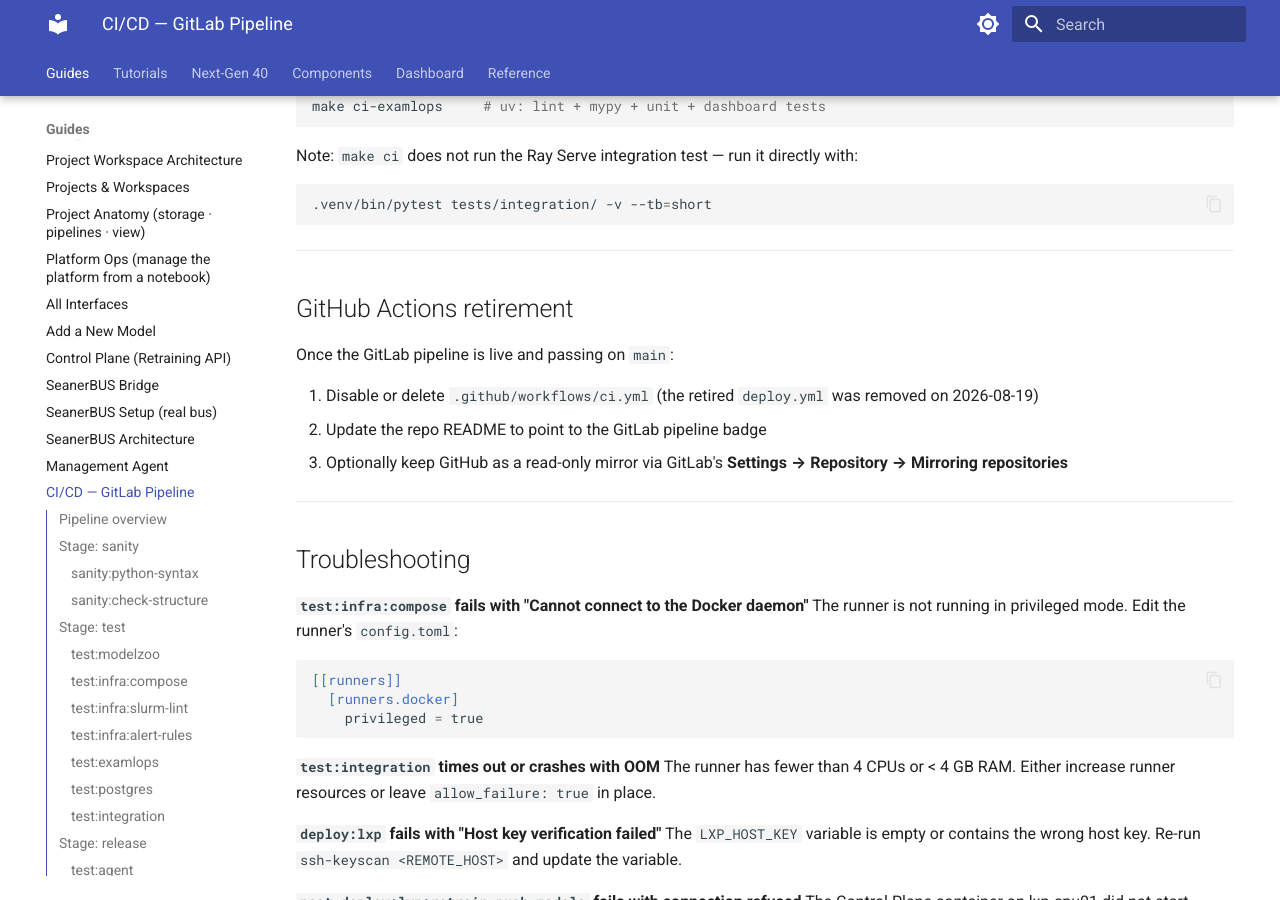
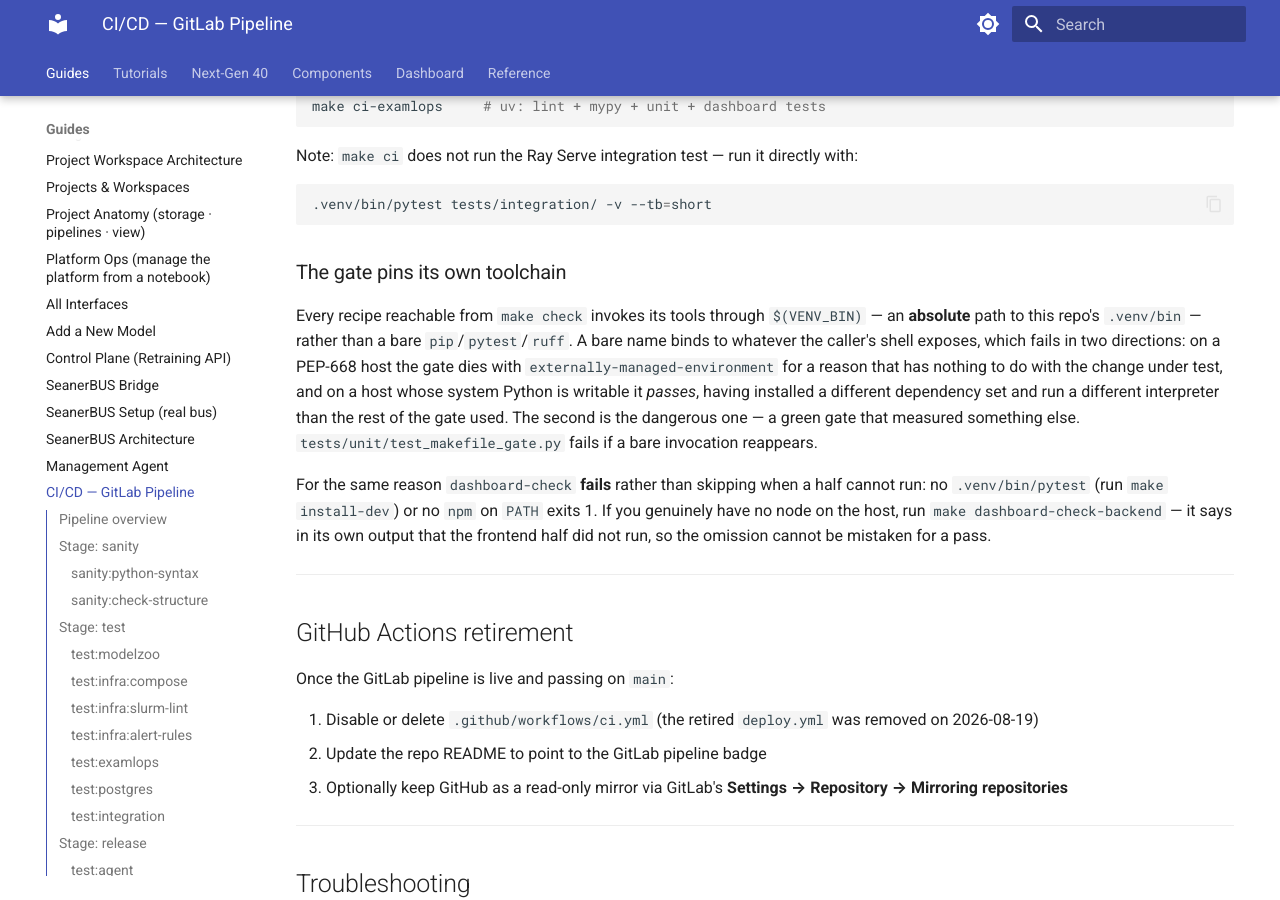
Before and after one commit to MSKazemi/ExaMLOps, an MkDocs documentation site: the page built from docs/guides/cicd.md, in a window 1280 px wide and 900 px high, scrolled down 10273 px. Built offline with MkDocs 1.6.1 and Material for MkDocs 9.7.7, drawn with Linux system fonts in a browser that asks for light colours.

Commit message:
fix(make): pin the proof gate to this repo's venv; stop it skipping the frontend half
`make check` is what every change here is measured by, but `dashboard-check` called a
bare `pip` and `pytest`. Those bind to whatever the caller's shell exposes, which fails
in two directions:

- on a PEP-668 host the gate dies with `externally-managed-environment` for a reason
  that has nothing to do with the change under test, and
- on a host whose system Python is writable it PASSES, having installed a different
  dependency set and run a different interpreter than the rest of the gate used.

The second is the dangerous one: a green gate that measured something else.

It also hid a second problem. Because the backend half died first, the frontend half
never ran, and its absence was attributed to "no node on this host" -- which is untrue
on this machine. With the recipe fixed, `npm run lint && vitest && tsc -b && vite build`
runs and is green: 79 test files, 373 tests.

- New `VENV_BIN` (absolute, so a recipe that `cd`s into a sub-project still reaches
  THIS venv) used throughout `dashboard-check`.
- `dashboard-check` now exits 1 when a half cannot run -- no `.venv/bin/pytest`, or no
  `npm` on PATH -- instead of skipping it and reporting success.
- New `dashboard-check-backend` for hosts genuinely without node; it says in its own
  output that the frontend half did not run, so the omission cannot read as a pass.
- `tests/unit/test_makefile_gate.py` fails if a bare invocation reappears in any recipe
  reachable from `check`, or if `check` stops naming `dashboard-check`.

Gate, run from a shell whose `pip` is /usr/bin/pip (the condition that used to kill it):
lint + mypy clean, 2196 passed / 14 skipped, dashboard backend 453 passed / 1 skipped,
frontend 373 passed, build ok.

````diff
--- a/docs/guides/cicd.md
+++ b/docs/guides/cicd.md
@@ -399,6 +399,22 @@
 .venv/bin/pytest tests/integration/ -v --tb=short
 ```
 
+### The gate pins its own toolchain
+
+Every recipe reachable from `make check` invokes its tools through `$(VENV_BIN)` — an
+**absolute** path to this repo's `.venv/bin` — rather than a bare `pip`/`pytest`/`ruff`.
+A bare name binds to whatever the caller's shell exposes, which fails in two directions:
+on a PEP-668 host the gate dies with `externally-managed-environment` for a reason that has
+nothing to do with the change under test, and on a host whose system Python is writable it
+*passes*, having installed a different dependency set and run a different interpreter than
+the rest of the gate used. The second is the dangerous one — a green gate that measured
+something else. `tests/unit/test_makefile_gate.py` fails if a bare invocation reappears.
+
+For the same reason `dashboard-check` **fails** rather than skipping when a half cannot
+run: no `.venv/bin/pytest` (run `make install-dev`) or no `npm` on `PATH` exits 1. If you
+genuinely have no node on the host, run `make dashboard-check-backend` — it says in its own
+output that the frontend half did not run, so the omission cannot be mistaken for a pass.
+
 ---
 
 ## GitHub Actions retirement
````
Also changed, not shown: CHANGELOG.md (+14 -0 lines), 2 other files.
